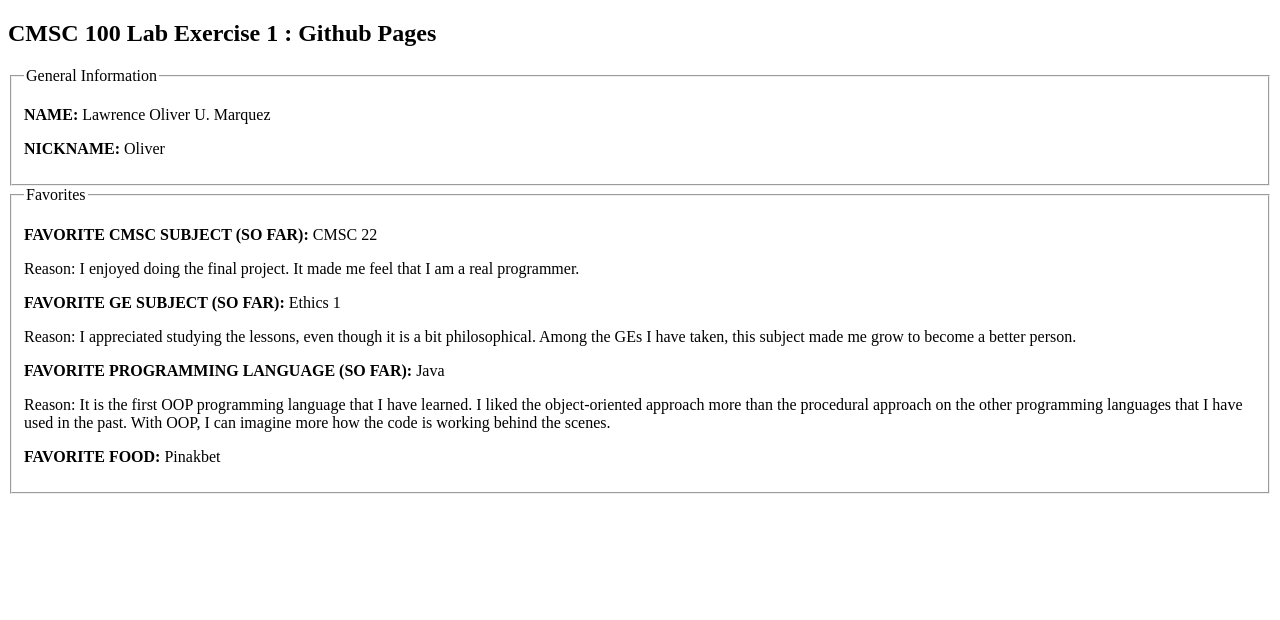
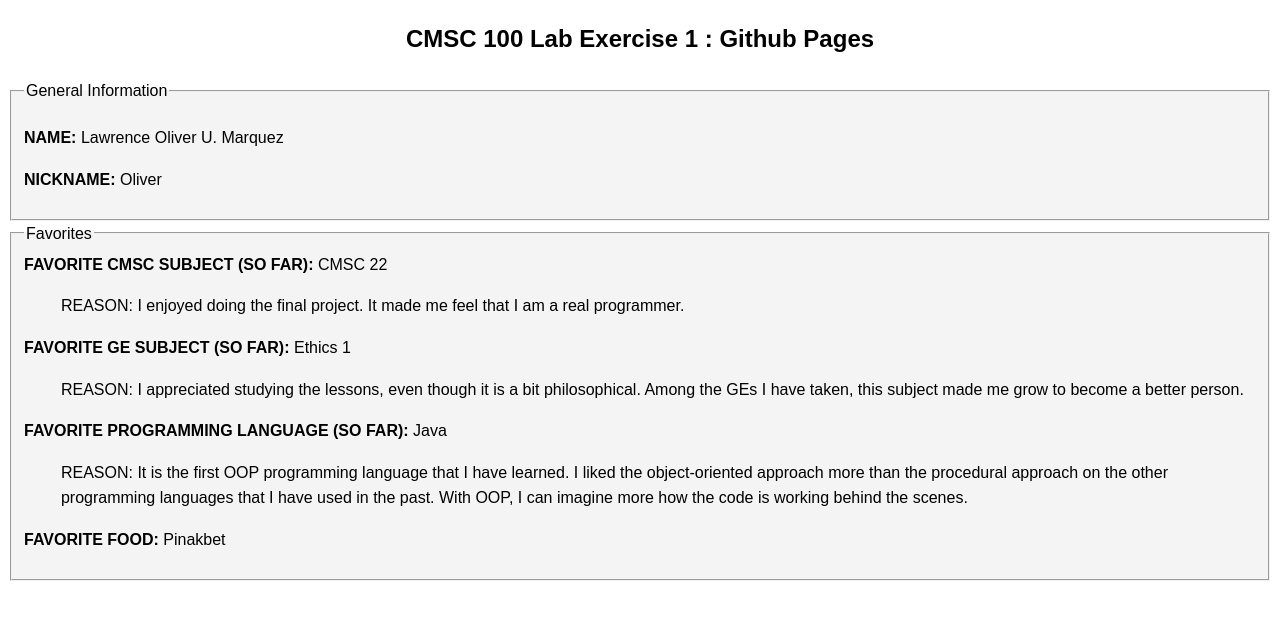
Before and after one commit to lawmarquez/lawmarquez.2021.github.io, a plain HTML site: page index.html in a window 1280 px wide. Drawn offline with Linux system fonts and the light colour scheme.

Commit message:
Created an css file
-created a class reason (for the reasons why) in index.html
-set the the class .reason to margin-left: %3
-centered the allignment of h2 (title)
-changed the font of the body to arial,helvetica,sans-serif
-set the line height of the body to 1.6
-set the background color of fieldset to #f4f4f4

```diff
--- /dev/null
+++ b/index.css
@@ -0,0 +1,18 @@
+.reason {
+    margin-left: 3%;
+}
+h2{
+    text-align: center;
+}
+body {
+    font-family: Arial,Helvetica,sans-serif;
+	line-height: 1.6;
+}
+fieldset {
+	background-color: #f4f4f4;
+}
+button {
+    margin: auto;
+    background: #333;
+    color: #fff;
+}
--- a/index.html
+++ b/index.html
@@ -2,6 +2,7 @@
 <html>
 <head>
 	<title>Lab Exercise 1 (lawmarquez)</title>
+	<link rel="stylesheet" type="text/css" href="index.css">
 </head>
 <body>
 	<form>
@@ -13,12 +14,12 @@
 		</fieldset>
 		<fieldset>
 			<legend>Favorites</legend>
-			<p> <strong>FAVORITE CMSC SUBJECT (SO FAR): </strong>CMSC 22</p>
-			<p>Reason: I enjoyed doing the final project. It made me feel that I am a real programmer. </p>
+			<p"> <strong>FAVORITE CMSC SUBJECT (SO FAR): </strong>CMSC 22</p>
+			<p class = "reason">REASON: I enjoyed doing the final project. It made me feel that I am a real programmer. </p>
 			<p> <strong>FAVORITE GE SUBJECT (SO FAR): </strong>Ethics 1</p>
-			<p>Reason: I appreciated studying the lessons, even though it is a bit philosophical. Among the GEs I have taken, this subject made me grow to become a better person.</p>
+			<p class = "reason">REASON: I appreciated studying the lessons, even though it is a bit philosophical. Among the GEs I have taken, this subject made me grow to become a better person.</p>
 			<p> <strong>FAVORITE PROGRAMMING LANGUAGE (SO FAR): </strong>Java</p>
-			<p>Reason: It is the first OOP programming language that I have learned. I liked the object-oriented approach more than the procedural approach on the other programming languages that I have used in the past. With OOP, I can imagine more how the code is working behind the scenes. </p>
+			<p class = "reason">REASON: It is the first OOP programming language that I have learned. I liked the object-oriented approach more than the procedural approach on the other programming languages that I have used in the past. With OOP, I can imagine more how the code is working behind the scenes. </p>
 			<p> <strong>FAVORITE FOOD: </strong> Pinakbet</p>
 		</fieldset>
 		</body>
```
